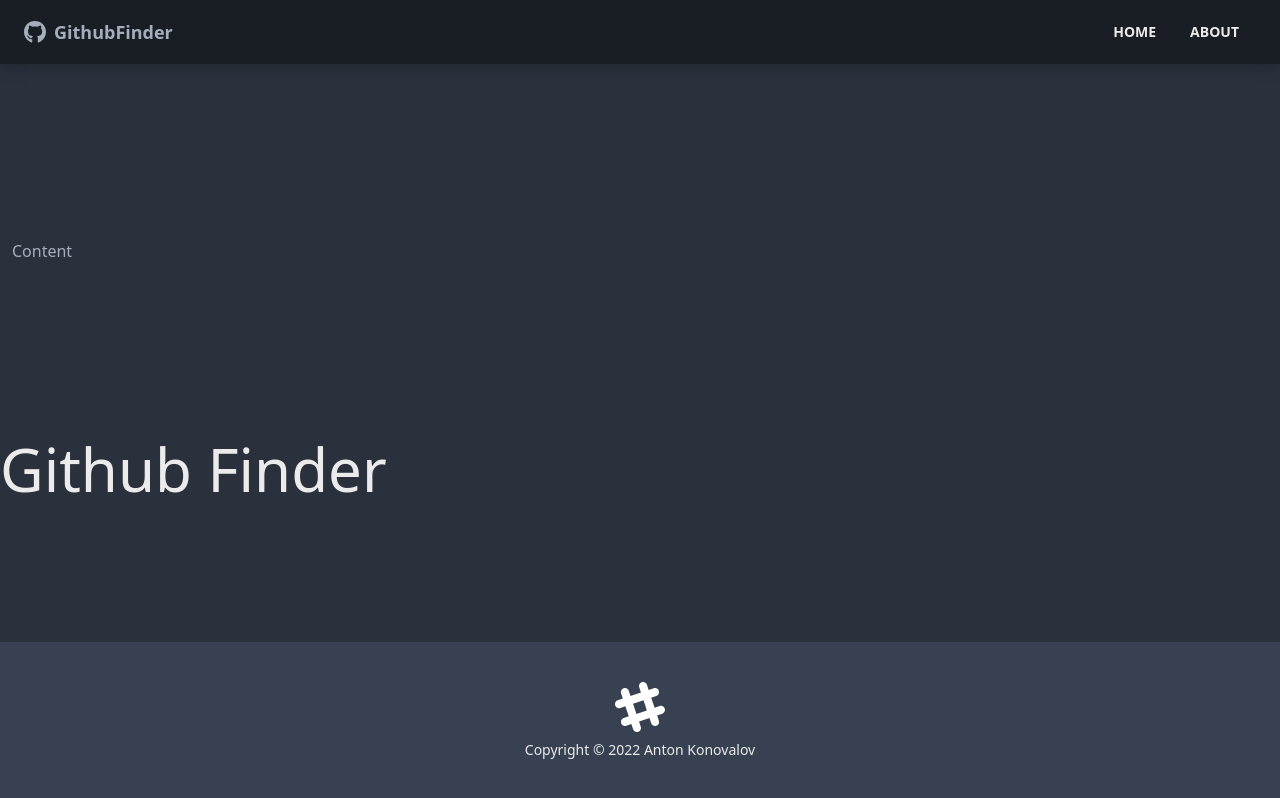
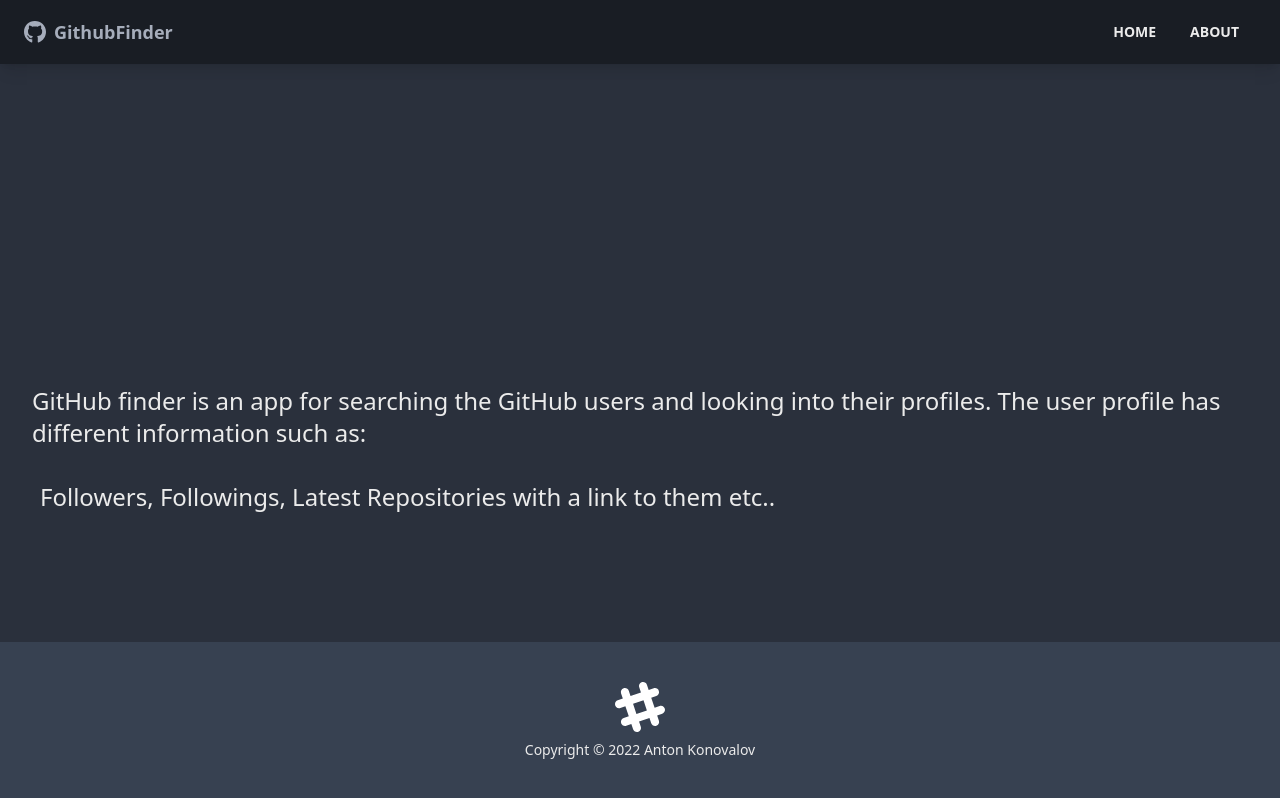
Before and after one commit to AntoniusKonovalov/github-finder-app, a React (Create React App) app in the folder github-finder/: page /about in a window 1280 px wide. Built offline with nearby package versions, Linux system fonts and the light colour scheme.

Commit message:
Cleaning app.tsx

```diff
--- a/github-finder/src/App.tsx
+++ b/github-finder/src/App.tsx
@@ -19,7 +19,7 @@ function App() {
           <div className="flex flex-col justify-between h-screen">
             <Navbar />
 
-            <main className='container mx-auto px-3 pb-12'>Content</main>
+            <main className='container mx-auto px-3 pb-12'></main>
 
             <Alert />
               <Routes>
--- a/github-finder/src/pages/About.tsx
+++ b/github-finder/src/pages/About.tsx
@@ -1,9 +1,16 @@
 import React from 'react'
 
 const About = () => {
-  return <div>
-    <h1 className="text-6xl mb-4">Github Finder</h1>
-  </div>
+  return <>
+    <div className="mb-4 ml-8">
+      <h1 className='text-2xl'>GitHub finder is an app for searching the GitHub users and looking into their profiles. The user profile has different information such as: <br />
+      </h1>
+      <h1 className='text-2xl ml-2'>
+        <br /> Followers, Followings, Latest Repositories with a link to them etc..
+      </h1>
+
+    </div>
+  </>
 
 }
 
```
